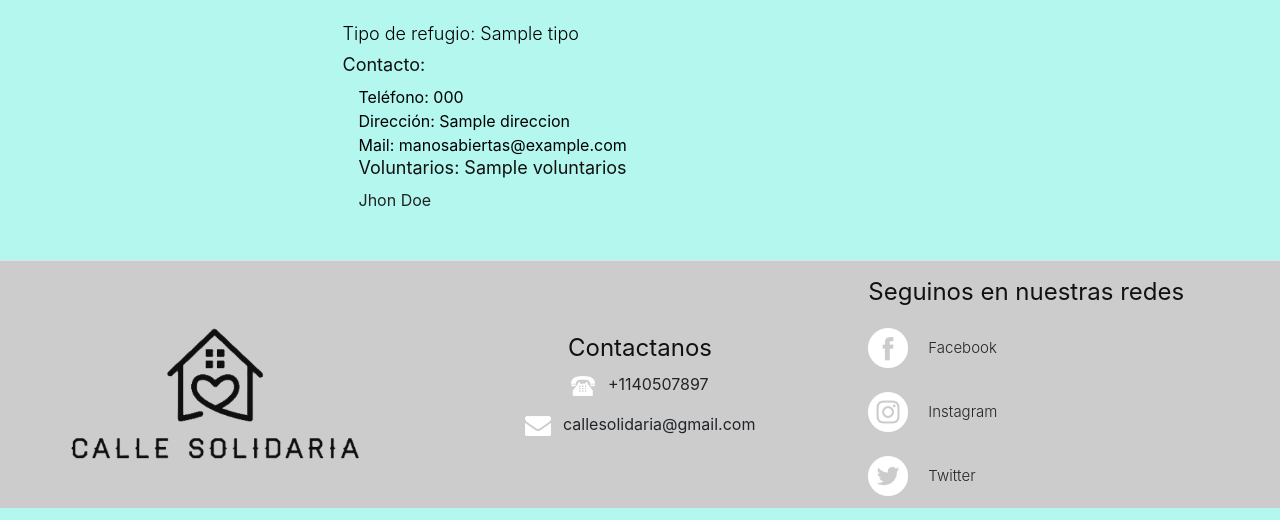
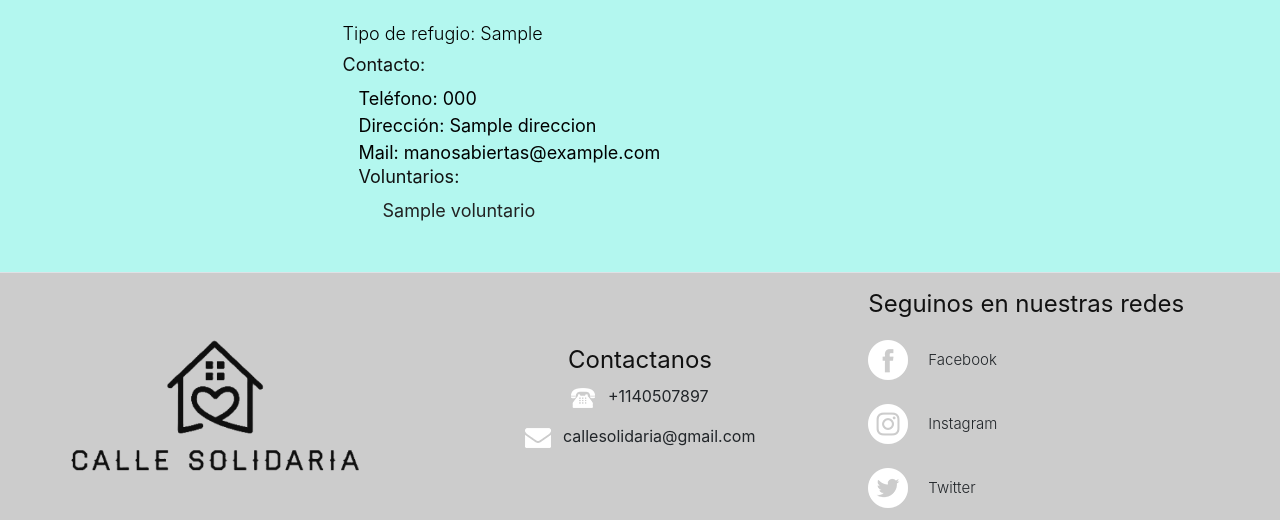
Before and after one commit to AntonioFranciulli/TPIntroDelSoft, a Flask app: template templates/detalles_refugio.html in a window 1280 px wide. Shown: the part 699-1219 px from the top of the page. Run offline with Flask 3, Linux system fonts and the light colour scheme; the template is opened without the code that fills it: most values are stand-ins (such as "Sample title", 1, 10 or a date in 2020); some libraries are stand-ins or nearby versions.

Commit message:
Detalle refugio y voluntario
Estan conectadas al back (piden datos del back)

```diff
--- a/app.py
+++ b/app.py
@@ -38,6 +38,7 @@ def data_return(tipo):
                 request.form.get("ftelefono_voluntario"),
                 request.form.get("fcuil_voluntario"),
                 request.form.get("ffoto_voluntario"),
+                request.form.get("frefugio_a_servir")
                 )
     elif tipo == "refugio":
         return (request.form.get("fnombre_refugio"),
@@ -53,7 +54,19 @@ def data_return(tipo):
 @app.route("/voluntario_cargado", methods = ["GET","POST"])
 def cargar_voluntario():
     if request.method == "POST":
-        nombre, puesto, telefono, cuil, foto = data_return("voluntario")
+        nombre, puesto, telefono, cuil, foto, refugio = data_return("voluntario")
+        datos = {
+            "nombre": nombre,
+            "puesto": puesto,
+            "telefono": telefono,
+            'cuil_voluntario': int(cuil),
+            # 'foto': foto,
+            'nombre_refugio': refugio
+        }
+        data_json = json.dumps(datos)
+        URL = "http://127.0.0.1:5050/crear_voluntario"
+        res = requests.post(URL, data=data_json, headers={'Content-Type': 'application/json'})
+        #Falta decidir que hacer dependiendo de la response
         return redirect(url_for("feed"))
     return render_template("cargar_voluntario.html")
 
@@ -65,23 +78,36 @@ def edicion_refugio():
         return render_template("detalles_refugio.html")
     return render_template("editar_refugio.html")
 
-@app.route("/edicion_voluntario", methods = ["GET","POST"])
-def edicion_voluntario():
+@app.route("/edicion_voluntario/<cuil>", methods = ["GET","POST"])
+def edicion_voluntario(cuil):
     if request.method == "POST":
         nombre, puesto, telefono, cuil, foto = data_return("voluntario")
         return render_template("detalles_voluntario.html")
     return render_template("editar_voluntario.html")
 
-@app.route("/detalles_voluntario")
-def detalles_voluntario():
-    return render_template("detalles_voluntario.html")
+@app.route("/detalles_voluntario/<cuil>")
+def detalles_voluntario(cuil):
+    URL = "http://127.0.0.1:5050/obtener_voluntario/" + cuil #completar url con la direccion donde corre su api local
+    res = requests.get(URL)
+    data = json.loads(res.text)
+    data = data['data']
+    datos = {
+        'cuil_voluntario': cuil,
+        'puesto': data[1],
+        'telefono': data[2],
+        'nombre': data[3],
+        'id_refugio': data[4]
+    }
+    return render_template("detalles_voluntario.html", data=datos)
 
 @app.route("/detalles_refugio/<id>")
 def detalles_refugio(id):
     URL = "http://127.0.0.1:5050/obtener_refugio/" + id #completar url con la direccion donde corre su api local
-    result = requests.get(URL)
-    refugio = json.loads(result.text)
-    return render_template("detalles_refugio.html", refugio=refugio)
+    res = requests.get(URL)
+    data = json.loads(res.text)
+    refugio = data['data_refugio']
+    voluntarios = data['voluntarios']
+    return render_template("detalles_refugio.html", refugio=refugio, voluntarios=voluntarios)
 
 @app.route("/feed")
 def feed():
--- a/templates/cargar_voluntario.html
+++ b/templates/cargar_voluntario.html
@@ -152,9 +152,13 @@
             </label>
 
             <label for="tipo_voluntario">
-                <input type="text" id="tipo_voluntario" name="fpuesto_voluntario" placeholder="Voluntariado para:" required class="input">
+                <input type="text" id="tipo_voluntario" name="fpuesto_voluntario" placeholder="Puesto:" required class="input">
             </label>
         </div>
+
+        <label for="refugio_a_servir" >
+            <input type="text" id="refugio_a_servir" name="frefugio_a_servir" placeholder="¿En que refugio?" required class="input">
+        </label>
 
         <label for="telefono_voluntario" >
             <input type="text" id="telefono_voluntario" name="ftelefono_voluntario" placeholder="Teléfono" required class="input">
--- a/templates/detalles_refugio.html
+++ b/templates/detalles_refugio.html
@@ -4,7 +4,7 @@
 <main class="detalle-vol container-fluid d-flex justify-content-center my-4">
   <div class="col-lg-6 col-10 d-flex flex-column">
     <div class="refugio_header d-flex justify-content-between w-100 pr-4 mb-3">
-      <h1>Refugio: {{refugio[0]['nombre']}}</h1>
+      <h1>Refugio: {{refugio['nombre_refugio']}}</h1>
       <a href="https://google.com/maps/search/?api=1&query=paseo+colon+850" target="_blank">
         <button class="px-3 py-2 rounded border border-primary bg-primary text-white">¿Cómo ir?</button>
       </a>
@@ -12,7 +12,7 @@
         <button class="px-3 py-2 rounded border border-primary bg-primary text-white">Editar</button>
       </a>
     </div>
-    <h3>{{refugio[0]['descripcion']}}
+    <h3>{{refugio['descripcion']}}
     </h3>
     <section class="w-100 mb-4">
       <img class="img-fluid img-thumbnail"
@@ -24,14 +24,18 @@
     <p class="m-0 mb-2"
       style="font-size: 18px; color: black;"
       >
-      Tipo de refugio: {{refugio[0]['tipo']}}</p>
+      Tipo de refugio: {{refugio['tipo_refugio']}}</p>
     <h4 style="font-size: 18px;">Contacto:</h4>
-    <ul class="pl-3" style="font-size: 16px; color: black;">
-      <li>Teléfono: {{refugio[0]['telefono']}}</li>
-      <li>Dirección: {{refugio[0]['direccion']}}</li>
+    <ul class="pl-3" style="font-size: 18px; color: black;">
+      <li>Teléfono: {{refugio['telefono']}}</li>
+      <li>Dirección: {{refugio['direccion']}}</li>
       <li class="fs-4">Mail: manosabiertas@example.com</li>
-      <h4 style="font-size: 18px;">Voluntarios: {{refugio[0]['voluntarios']}}</h4>
-      <li><a href="{{url_for('detalles_voluntario')}}">Jhon Doe</a></li>
+      <h4 style="font-size: 18px;">Voluntarios:</h4>
+      <ul class="ml-4">
+          {% for cuil, puesto, telefono, nombre, refugio in voluntarios %}
+            <li><a href="{{url_for('detalles_voluntario', cuil=cuil)}}">{{ nombre }}</a></li>
+          {% endfor %}
+      </ul>
     </ul>
   </div>
 </main>
```
Also changed, not shown: templates/detalles_voluntario.html (+5 -9 lines).
